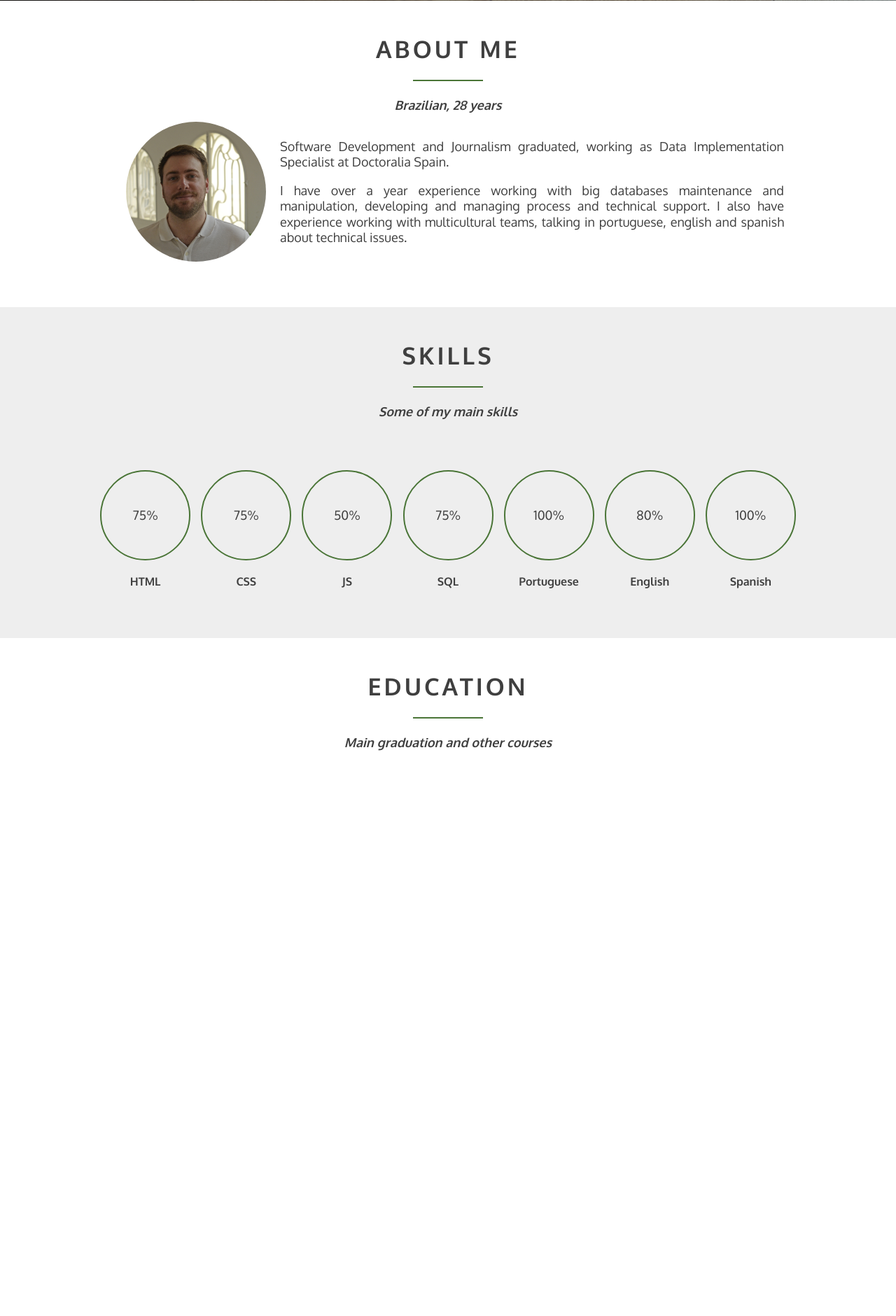
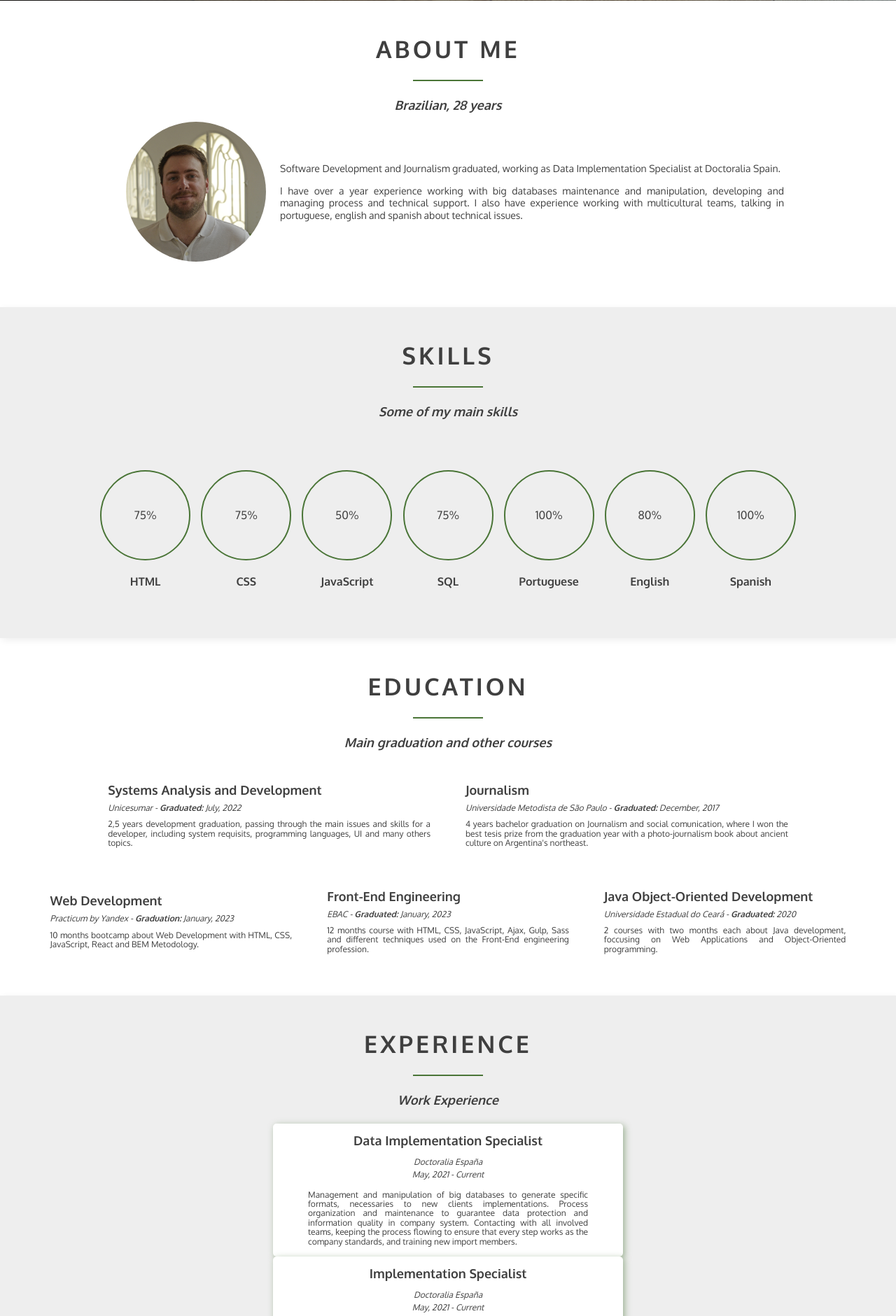
Before and after one commit to arthurfms/resume1, a PHP site: page / in a window 1280 px wide. Shown: the part 799-2680 px from the top of the page at 70% size. Before the commit the page ends 1872 px from the top, so only its background shows below. Run offline with PHP 8.4, Linux system fonts and the light colour scheme.

Commit message:
Created 2 more sections and started experience slider

```diff
--- a/css/style.css
+++ b/css/style.css
@@ -13,7 +13,7 @@
   top: 0;
   left: 0;
   width: 100%;
-  background-color: #fff;
+  background-color: rgba(255, 255, 255, 0.95);
 }
 .menu__list {
   list-style: none;
@@ -32,8 +32,8 @@
 .menu__link a {
   text-decoration: none;
   text-transform: uppercase;
-  color: #9e9e9e;
-  transition: color 0.5s;
+  color: #929292;
+  transition: color 0.75s;
 }
 .menu__link a:hover {
   color: #4a7537;
@@ -47,7 +47,7 @@
   gap: 25px;
   width: 100%;
   height: 100vh;
-  background: url(../images/pexels-nick-demou-2506947.jpg) rgba(37, 37, 37, .4);
+  background: url(../images/pexels-nick-demou-2506947.jpg) rgba(37, 37, 37, 0.4);
   background-size: cover;
   background-blend-mode: multiply;
 }
@@ -106,7 +106,8 @@
   transition: filter 0.5s ease;
 }
 .social-links__item:hover .social-links__item-color {
-  filter: invert(40%) sepia(37%) saturate(591%) hue-rotate(57deg) brightness(92%) contrast(89%);
+  filter: invert(40%) sepia(37%) saturate(591%) hue-rotate(57deg)
+    brightness(92%) contrast(89%);
 }
 
 .profile {
@@ -169,7 +170,7 @@
   align-self: center;
 }
 .two-columns__content p {
-  font-size: 18px;
+  font-size: 14px;
   line-height: 1.25;
 }
 
@@ -178,6 +179,7 @@
   margin: 0 auto;
   width: 100%;
   background-color: #eeeeee;
+  box-shadow: 2.5px 2.5px 10px #eeeeee;
 }
 .skills__list {
   display: flex;
@@ -206,7 +208,7 @@
   align-items: center;
 }
 .skills__level p {
-  font-size: 18px;
+  font-size: 16px;
   margin: 0;
   width: 50%;
   text-align: center;
@@ -221,3 +223,149 @@
   margin: 0 auto;
   width: 100%;
 }
+.cards {
+  align-self: center;
+  width: 90%;
+  margin: 50px auto 0;
+  display: flex;
+  align-items: center;
+  justify-content: center;
+  gap: 50px;
+  flex-wrap: wrap;
+}
+
+.card {
+  width: 30%;
+  color: #3f3f3f;
+  text-align: justify;
+}
+
+.card_main {
+  width: 40%;
+}
+
+.card__title {
+  font-size: 18px;
+  line-height: 1;
+  font-weight: 600;
+  margin: 0;
+}
+
+.card__subtitle {
+  font-size: 12px;
+  line-height: 1.1;
+  font-weight: 400;
+  font-style: italic;
+  margin: 10px 0;
+}
+.card__subtitle span {
+  font-weight: 600;
+}
+
+.card__description {
+  font-size: 12px;
+  line-height: 1.12;
+  font-weight: 400;
+  margin: 10px 0;
+}
+
+.experience {
+  padding: 50px 0;
+  margin: 0 auto;
+  width: 100%;
+  background-color: #eeeeee;
+  box-shadow: 2.5px 2.5px 10px #eeeeee;
+}
+
+.slider {
+  max-width: 1000px;
+  position: relative;
+  margin: 25px auto;
+  list-style: none;
+}
+.slide {
+  margin: 0 auto;
+  padding: 0;
+  display: none;
+  color: #3f3f3f;
+  background-color: #fff;
+  border-radius: 5px;
+  box-shadow: 2.5px 2.5px 10px rgba(74, 117, 55, 0.5);
+  width: 50%;
+  display: flex;
+  flex-direction: column;
+  justify-content: center;
+  align-items: center;
+}
+
+.slide__title {
+  font-size: 18px;
+  line-height: 1;
+  font-weight: 600;
+  margin: 15px 0 0;
+}
+
+.slide__subtitle {
+  font-size: 12px;
+  line-height: 1.1;
+  font-weight: 400;
+  font-style: italic;
+  margin: 15px 0 0;
+}
+
+.slide__date-range {
+  font-size: 12px;
+  line-height: 1.1;
+  font-weight: 400;
+  font-style: italic;
+  margin: 5px 0 0;
+}
+
+.slide__description {
+  width: 80%;
+  text-align: justify;
+  font-size: 12px;
+  line-height: 1.12;
+  font-weight: 400;
+  margin: 15px 0;
+}
+
+.slides__prev,
+.slides__next {
+  cursor: pointer;
+  position: absolute;
+  top: 50%;
+  width: auto;
+  margin-top: -22px;
+  padding: 16px;
+  color: white;
+  font-weight: bold;
+  font-size: 18px;
+  transition: 0.6s ease;
+  border-radius: 0 3px 3px 0;
+  user-select: none;
+}
+
+.slides__next {
+  right: 0;
+  border-radius: 3px 0 0 3px;
+}
+
+.slides__prev:hover,
+.slides__next:hover {
+  background-color: rgba(0, 0, 0, 0.8);
+}
+
+.fade {
+  animation-name: fade;
+  animation-duration: 1.5s;
+}
+
+@keyframes fade {
+  from {
+    opacity: 0.4;
+  }
+  to {
+    opacity: 1;
+  }
+}
--- a/index.html
+++ b/index.html
@@ -68,7 +68,8 @@
                   "
                   transform="translate(-175.05 -175.05000000000004) scale(3.89 3.89)"
                 >
-                  <path class="social-links__item-color"
+                  <path
+                    class="social-links__item-color"
                     d="M 1.48 29.91 h 18.657 v 60.01 H 1.48 V 29.91 z M 10.809 0.08 c 5.963 0 10.809 4.846 10.809 10.819 c 0 5.967 -4.846 10.813 -10.809 10.813 C 4.832 21.712 0 16.866 0 10.899 C 0 4.926 4.832 0.08 10.809 0.08"
                     style="
                       stroke: none;
@@ -84,7 +85,8 @@
                     transform=" matrix(1 0 0 1 0 0) "
                     stroke-linecap="round"
                   />
-                  <path class="social-links__item-color"
+                  <path
+                    class="social-links__item-color"
                     d="M 31.835 29.91 h 17.89 v 8.206 h 0.255 c 2.49 -4.72 8.576 -9.692 17.647 -9.692 C 86.514 28.424 90 40.849 90 57.007 V 89.92 H 71.357 V 60.737 c 0 -6.961 -0.121 -15.912 -9.692 -15.912 c -9.706 0 -11.187 7.587 -11.187 15.412 V 89.92 H 31.835 V 29.91 z"
                     style="
                       stroke: none;
@@ -133,7 +135,8 @@
                   "
                   transform="translate(-175.05 -175.05000000000004) scale(3.89 3.89)"
                 >
-                  <path class="social-links__item-color"
+                  <path
+                    class="social-links__item-color"
                     d="M 5.46 63.31 c 0 0 3.998 1.875 6.773 8.925 c 0 0 3.581 10.887 20.55 7.197 c 0.017 3.237 0.046 6.354 0.064 8.571 C 32.857 89.112 33.758 90 34.867 90 h 26.238 c 1.11 0 2.012 -0.89 2.019 -2 c 0.02 -3.124 0.056 -8.131 0.056 -13.951 c 0 -5.691 -1.949 -9.403 -4.137 -11.296 c 13.583 -1.51 27.853 -6.668 27.853 -30.097 c 0 -6.659 -2.366 -12.101 -6.278 -16.373 c 0.633 -1.537 2.722 -7.741 -0.599 -16.143 c 0 0 -5.115 -1.638 -16.757 6.253 c -4.875 -1.352 -10.097 -2.029 -15.281 -2.053 C 42.798 4.365 37.58 5.043 32.714 6.394 C 21.058 -1.497 15.936 0.141 15.936 0.141 c -3.312 8.402 -1.224 14.606 -0.591 16.143 c -3.902 4.272 -6.286 9.713 -6.286 16.373 c 0 23.372 14.243 28.603 27.792 30.145 c -1.745 1.523 -3.325 4.215 -3.873 8.157 c -3.481 1.559 -12.311 4.254 -17.751 -5.07 c 0 0 -3.226 -5.856 -9.35 -6.287 C 5.877 59.602 -0.075 59.524 5.46 63.31 z"
                     style="
                       stroke: none;
@@ -182,7 +185,8 @@
                   "
                   transform="translate(-175.05 -175.05000000000004) scale(3.89 3.89)"
                 >
-                  <path class="social-links__item-color"
+                  <path
+                    class="social-links__item-color"
                     d="M 45 42.768 l 45 -20.785 v -3.587 c 0 -3.186 -2.582 -5.768 -5.768 -5.768 H 5.768 C 2.582 12.627 0 15.209 0 18.395 v 3.587 L 45 42.768 z"
                     style="
                       stroke: none;
@@ -198,7 +202,8 @@
                     transform=" matrix(1 0 0 1 0 0) "
                     stroke-linecap="round"
                   />
-                  <path class="social-links__item-color"
+                  <path
+                    class="social-links__item-color"
                     d="M 45 52.626 L 0 31.84 v 39.765 c 0 3.186 2.582 5.768 5.768 5.768 h 78.464 c 3.186 0 5.768 -2.582 5.768 -5.768 V 31.84 L 45 52.626 z"
                     style="
                       stroke: none;
@@ -220,7 +225,10 @@
           </a>
         </li>
         <li class="social-links__item">
-          <a href="https://api.whatsapp.com/send?phone=34644350581" target="_blank">
+          <a
+            href="https://api.whatsapp.com/send?phone=34644350581"
+            target="_blank"
+          >
             <svg
               xmlns="http://www.w3.org/2000/svg"
               xmlns:xlink="http://www.w3.org/1999/xlink"
@@ -247,7 +255,8 @@
                   "
                   transform="translate(-130.05 -130.05000000000004) scale(2.89 2.89)"
                 >
-                  <path class="social-links__item-color"
+                  <path
+                    class="social-links__item-color"
                     d="M 0.576 44.596 C 0.573 52.456 2.626 60.129 6.53 66.892 L 0.201 90 l 23.65 -6.201 c 6.516 3.553 13.852 5.426 21.318 5.429 h 0.019 c 24.586 0 44.601 -20.009 44.612 -44.597 c 0.004 -11.917 -4.633 -23.122 -13.055 -31.552 C 68.321 4.65 57.121 0.005 45.188 0 C 20.597 0 0.585 20.005 0.575 44.595 M 14.658 65.727 l -0.883 -1.402 c -3.712 -5.902 -5.671 -12.723 -5.669 -19.726 C 8.115 24.161 24.748 7.532 45.201 7.532 c 9.905 0.004 19.213 3.865 26.215 10.871 c 7.001 7.006 10.854 16.32 10.851 26.224 c -0.009 20.439 -16.643 37.068 -37.08 37.068 h -0.015 c -6.655 -0.004 -13.181 -1.79 -18.872 -5.168 l -1.355 -0.803 l -14.035 3.68 L 14.658 65.727 z M 45.188 89.228 L 45.188 89.228 L 45.188 89.228 C 45.187 89.228 45.187 89.228 45.188 89.228"
                     style="
                       stroke: none;
@@ -263,7 +272,8 @@
                     transform=" matrix(1 0 0 1 0 0) "
                     stroke-linecap="round"
                   />
-                  <path class="social-links__item-color"
+                  <path
+                    class="social-links__item-color"
                     d="M 34.038 25.95 c -0.835 -1.856 -1.714 -1.894 -2.508 -1.926 c -0.65 -0.028 -1.394 -0.026 -2.136 -0.026 c -0.744 0 -1.951 0.279 -2.972 1.394 c -1.022 1.116 -3.902 3.812 -3.902 9.296 c 0 5.485 3.995 10.784 4.551 11.529 c 0.558 0.743 7.712 12.357 19.041 16.825 c 9.416 3.713 11.333 2.975 13.376 2.789 c 2.044 -0.186 6.595 -2.696 7.524 -5.299 c 0.929 -2.603 0.929 -4.834 0.651 -5.299 c -0.279 -0.465 -1.022 -0.744 -2.137 -1.301 c -1.115 -0.558 -6.595 -3.254 -7.617 -3.626 c -1.022 -0.372 -1.765 -0.557 -2.509 0.559 c -0.743 1.115 -2.878 3.625 -3.528 4.368 c -0.65 0.745 -1.301 0.838 -2.415 0.28 c -1.115 -0.559 -4.705 -1.735 -8.964 -5.532 c -3.314 -2.955 -5.551 -6.603 -6.201 -7.719 c -0.65 -1.115 -0.069 -1.718 0.489 -2.274 c 0.501 -0.499 1.115 -1.301 1.673 -1.952 c 0.556 -0.651 0.742 -1.116 1.113 -1.859 c 0.372 -0.744 0.186 -1.395 -0.093 -1.953 C 37.195 33.666 35.029 28.154 34.038 25.95"
                     style="
                       stroke: none;
@@ -286,6 +296,7 @@
         </li>
       </ul>
     </header>
+    <main>
       <section class="profile">
         <div class="section-header">
           <h2 class="section-header__title">About Me</h2>
@@ -294,11 +305,24 @@
         </div>
         <div class="two-columns">
           <div class="two-columns__head">
-          <img class="profile__photo" src="./images/low_DSC2974.jpg" alt="Arthur Santos profile photo" />
+            <img
+              class="profile__photo"
+              src="./images/low_DSC2974.jpg"
+              alt="Arthur Santos profile photo"
+            />
           </div>
           <div class="two-columns__content">
-          <p>Software Development and Journalism graduated, working as Data Implementation Specialist at Doctoralia Spain.</p>
-          <p>I have over a year experience working with big databases maintenance and manipulation, developing and managing process and technical support. I also have experience working with multicultural teams, talking in portuguese, english and spanish about technical issues.</p>
+            <p>
+              Software Development and Journalism graduated, working as Data
+              Implementation Specialist at Doctoralia Spain.
+            </p>
+            <p>
+              I have over a year experience working with big databases
+              maintenance and manipulation, developing and managing process and
+              technical support. I also have experience working with
+              multicultural teams, talking in portuguese, english and spanish
+              about technical issues.
+            </p>
           </div>
         </div>
       </section>
@@ -325,7 +349,7 @@
             <div class="skills__level">
               <p>50</p>
             </div>
-          <h4 class="skills__name">JS</h4>
+            <h4 class="skills__name">JavaScript</h4>
           </li>
           <li class="skills__item">
             <div class="skills__level">
@@ -357,15 +381,122 @@
         <div class="section-header">
           <h2 class="section-header__title">Education</h2>
           <div class="section-header__line"></div>
-        <h3 class="section-header__subtitle">Main graduation and other courses</h3>
+          <h3 class="section-header__subtitle">
+            Main graduation and other courses
+          </h3>
         </div>
         <div class="cards">
           <div class="card card_main">
             <h4 class="card__title">Systems Analysis and Development</h4>
-          <h5 class="card__subtitle">Unicesumar <span>Graduated:</span>July, 2022</h5>
-          <p class="card__description">2,5 years development graduation, passing through the main issues and skills for a developer, including system requisits, programming languages, UI and many others topics</p>
+            <h5 class="card__subtitle">
+              Unicesumar - <span>Graduated:</span> July, 2022
+            </h5>
+            <p class="card__description">
+              2,5 years development graduation, passing through the main issues
+              and skills for a developer, including system requisits,
+              programming languages, UI and many others topics.
+            </p>
+          </div>
+          <div class="card card_main">
+            <h4 class="card__title">Journalism</h4>
+            <h5 class="card__subtitle">
+              Universidade Metodista de São Paulo -
+              <span>Graduated:</span> December, 2017
+            </h5>
+            <p class="card__description">
+              4 years bachelor graduation on Journalism and social comunication,
+              where I won the best tesis prize from the graduation year with a
+              photo-journalism book about ancient culture on Argentina's
+              northeast.
+            </p>
+          </div>
+          <div class="card">
+            <h4 class="card__title">Web Development</h4>
+            <h5 class="card__subtitle">
+              Practicum by Yandex - <span>Graduation:</span> January, 2023
+            </h5>
+            <p class="card__description">
+              10 months bootcamp about Web Development with HTML, CSS,
+              JavaScript, React and BEM Metodology.
+            </p>
+          </div>
+          <div class="card">
+            <h4 class="card__title">Front-End Engineering</h4>
+            <h5 class="card__subtitle">
+              EBAC - <span>Graduated:</span> January, 2023
+            </h5>
+            <p class="card__description">
+              12 months course with HTML, CSS, JavaScript, Ajax, Gulp, Sass and
+              different techniques used on the Front-End engineering profession.
+            </p>
+          </div>
+          <div class="card">
+            <h4 class="card__title">Java Object-Oriented Development</h4>
+            <h5 class="card__subtitle">
+              Universidade Estadual do Ceará - <span>Graduated:</span> 2020
+            </h5>
+            <p class="card__description">
+              2 courses with two months each about Java development, foccusing
+              on Web Applications and Object-Oriented programming.
+            </p>
           </div>
         </div>
       </section>
+      <section class="experience">
+        <div class="section-header">
+          <h2 class="section-header__title">Experience</h2>
+          <div class="section-header__line"></div>
+          <h3 class="section-header__subtitle">Work Experience</h3>
+        </div>
+        <div class="slider">
+          <div class="slides">
+            <div class="slide fade">
+              <h4 class="slide__title">Data Implementation Specialist</h4>
+              <p class="slide__subtitle">Doctoralia España</p>
+              <p class="slide__date-range">May, 2021 - Current</p>
+              <p class="slide__description">
+                Management and manipulation of big databases to generate
+                specific formats, necessaries to new clients implementations.
+                Process organization and maintenance to guarantee data
+                protection and information quality in company system. Contacting
+                with all involved teams, keeping the process flowing to ensure
+                that every step works as the company standards, and training new
+                import members.
+              </p>
+            </div>
+            <div class="slide fade">
+              <h4 class="slide__title">Implementation Specialist</h4>
+              <p class="slide__subtitle">Doctoralia España</p>
+              <p class="slide__date-range">May, 2021 - Current</p>
+              <p class="slide__description">
+                Management and manipulation of big databases to generate
+                specific formats, necessaries to new clients implementations.
+                Process organization and maintenance to guarantee data
+                protection and information quality in company system. Contacting
+                with all involved teams, keeping the process flowing to ensure
+                that every step works as the company standards, and training new
+                import members.
+              </p>
+            </div>
+            <div class="slide fade">
+              <h4 class="slide__title">Specialist</h4>
+              <p class="slide__subtitle">Doctoralia España</p>
+              <p class="slide__date-range">May, 2021 - Current</p>
+              <p class="slide__description">
+                Management and manipulation of big databases to generate
+                specific formats, necessaries to new clients implementations.
+                Process organization and maintenance to guarantee data
+                protection and information quality in company system. Contacting
+                with all involved teams, keeping the process flowing to ensure
+                that every step works as the company standards, and training new
+                import members.
+              </p>
+            </div>
+            <a class="slides__prev" onclick="plusSlides(-1)">&#10094;</a>
+            <a class="slides__next" onclick="plusSlides(1)">&#10095;</a>
+          </div>
+        </div>
+      </section>
+    </main>
   </body>
 </html>
```
Also changed, not shown: js/script.js (+32 -0 lines). Lines whose indentation alone changed are shown as unchanged.
